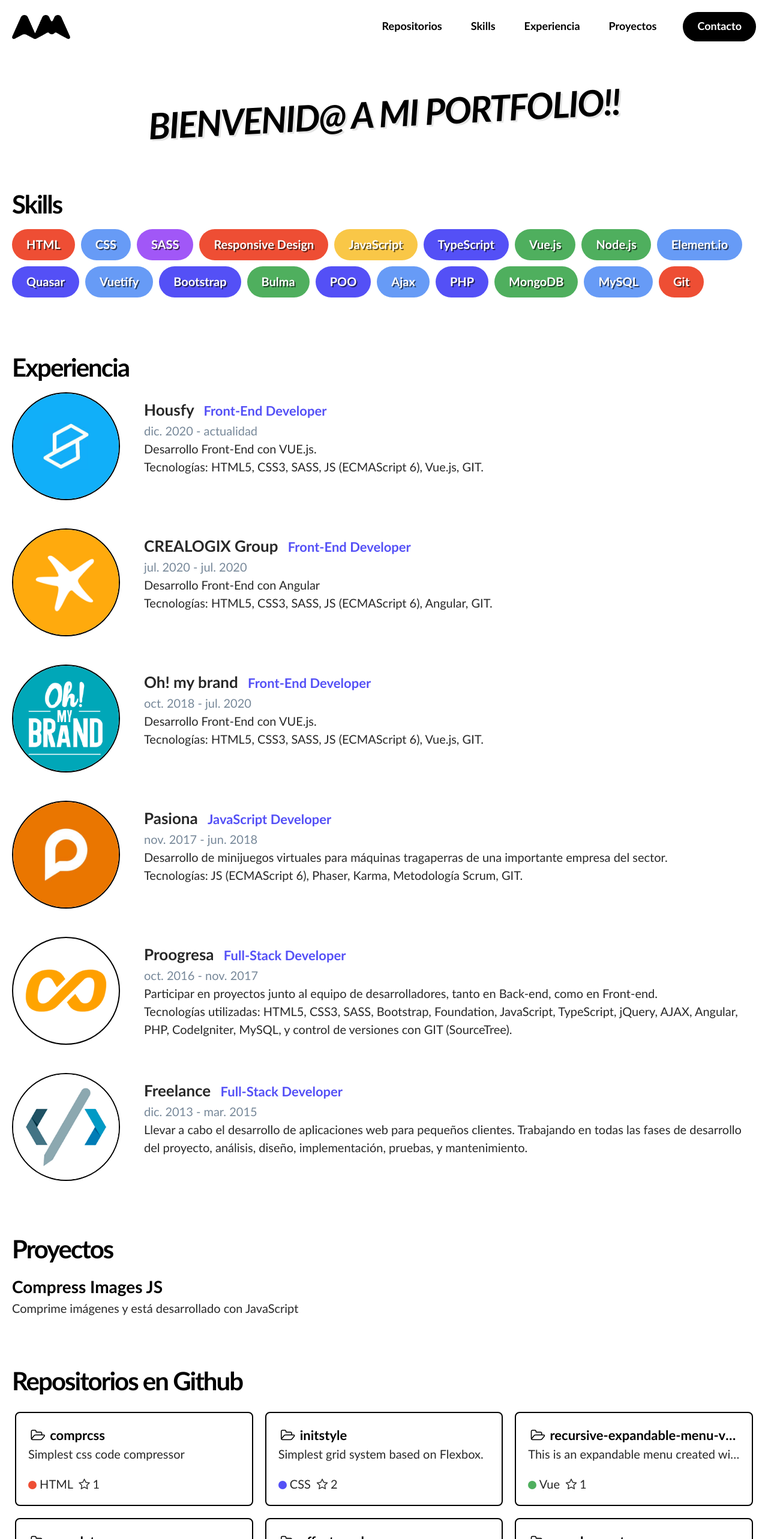
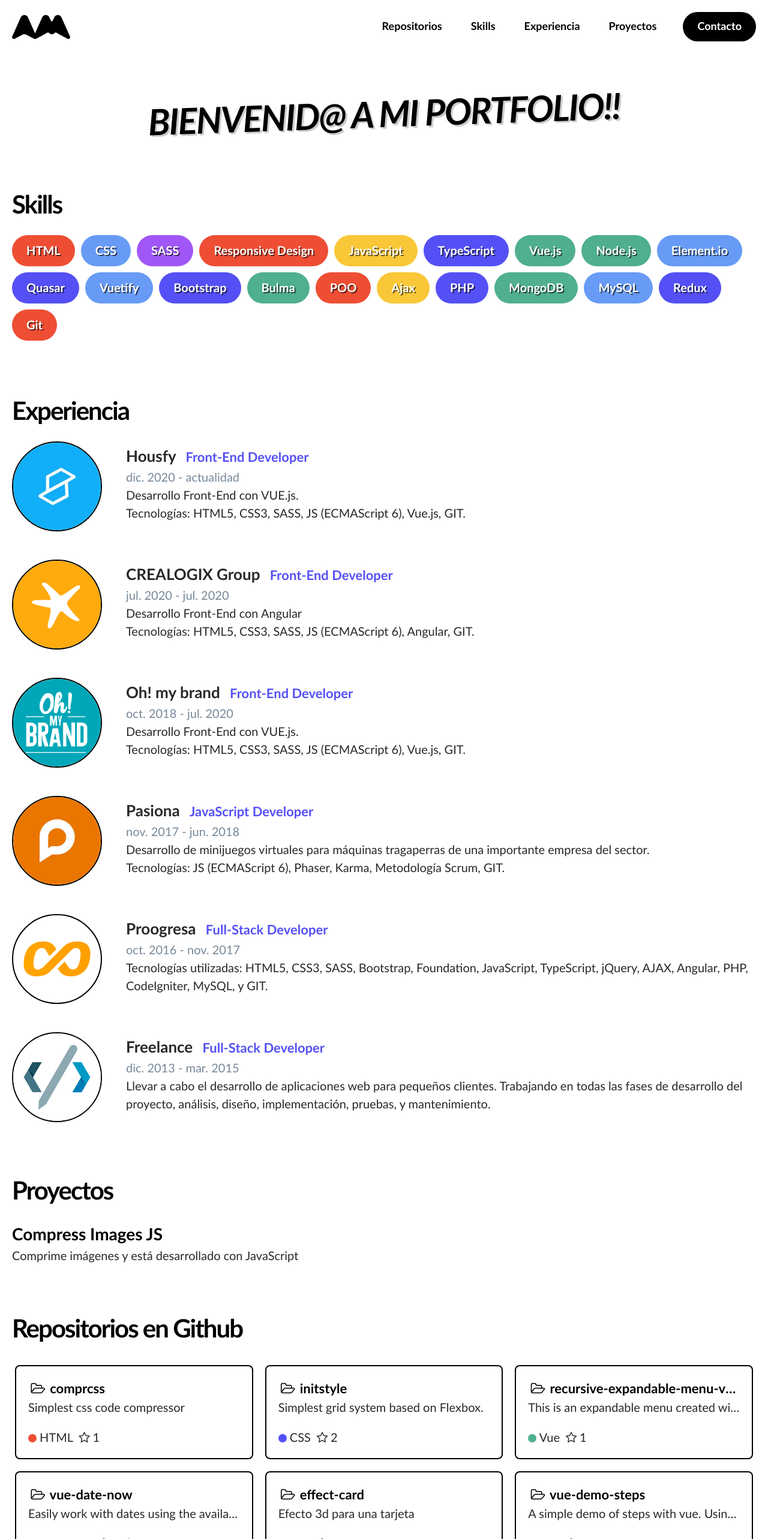
Before and after one commit to Mathiew82/portfolio, a Vue app: page / in a window 1280 px wide. Shown: the top 2566 px of the page at 60% size. Built offline with nearby package versions, Linux system fonts and the light colour scheme.

Commit message:
Ajustes de estilos

```diff
--- a/src/App.vue
+++ b/src/App.vue
@@ -37,10 +37,16 @@
       Mi nombre es Alberto Mateo y soy desarrollador Front-End de aplicaciones web. Gracias por visitar mi sitio! :)
     </span>
     <span>
-      <a href="#" data-title="Linkedin">
+      <a
+        href="#"
+        data-title="Linkedin"
+        target="_blank">
         <i class="icon icon-linkedin-squared" />
       </a>
-      <a href="#" data-title="Github">
+      <a
+        href="#"
+        data-title="Github"
+        target="_blank">
         <i class="icon icon-github-squared" />
       </a>
     </span>
--- a/src/scss/_theme.scss
+++ b/src/scss/_theme.scss
@@ -38,7 +38,7 @@ h3,
 h4 {
   color: var(--black-color);
   letter-spacing: -2px;
-  margin-bottom: var(--half-space);
+  margin-bottom: var(--default-space);
 }
 
 h1 {
@@ -46,9 +46,9 @@ h1 {
   font-size: 60px;
   margin: 75px 0;
   font-style: italic;
-  text-shadow: 3px 3px 0 rgba(black, .1);
+  text-shadow: 3px 3px 0 rgba(black, .2);
   text-transform: uppercase;
-  transform: rotate(-3deg);
+  transform: rotate(-2deg);
 
   @media (max-width: 768px) {
     font-size: 38px;
@@ -219,15 +219,21 @@ ul {
 
   > .experience-left-content {
     > .experience__logo {
-      width: 180px;
-      height: 180px;
+      width: 150px;
+      height: 150px;
       border: 2px solid var(--black-color);
-      border-radius: 90px;
+      border-radius: 75px;
+
+      @media (max-width: 768px) {
+        width: 70px;
+        height: 70px;
+        border-radius: 40px;
+      }
     }
   }
 
   > .experience-right-content {
-    padding: var(--half-space) 0 0 var(--double-space);
+    padding: var(--mid-half-space) 0 0 var(--double-space);
 
     > .experience__name {
       font-size: 26px;
@@ -242,6 +248,22 @@ ul {
 
     > .experience__date {
       color: var(--grey-color);
+    }
+
+    @media (max-width: 768px) {
+      padding: 0 0 0 var(--half-space);
+
+      > .experience__name {
+        display: block;
+        font-size: 20px;
+        font-weight: 600;
+        > span {
+          display: block;
+          font-size: 16px;
+          font-weight: 400;
+          margin-left: 0;
+        }
+      }
     }
   }
 }
--- a/src/scss/_variables.scss
+++ b/src/scss/_variables.scss
@@ -5,13 +5,13 @@
   --bg-color: white;
   --text-color: #282828;
   --grey-color: #789;
-  --green-color: #4faf5e;
+  --green-color: #4faf8e;
   --blue-color: #679bf6;
   --violet-color: #5450f6;
   --light-violet-color: #a157f7;
   --meat-color: #f18276;
   --red-color: #ee4e34;
-  --yellow-color: #f9c747;
+  --yellow-color: #f9c737;
 
   // Transitions
   --min-time-transition: .2s;
--- a/src/store.js
+++ b/src/store.js
@@ -71,11 +71,11 @@ export const store = createStore({
         },
         {
           name: 'POO',
-          color: '--violet-color'
+          color: '--red-color'
         },
         {
           name: 'Ajax',
-          color: '--blue-color'
+          color: '--yellow-color'
         },
         {
           name: 'PHP',
@@ -88,6 +88,10 @@ export const store = createStore({
         {
           name: 'MySQL',
           color: '--blue-color'
+        },
+        {
+          name: 'Redux',
+          color: '--violet-color'
         },
         {
           name: 'Git',
--- a/src/views/Home.vue
+++ b/src/views/Home.vue
@@ -92,8 +92,7 @@
         oct. 2016 - nov. 2017
       </div>
       <div class="experience__description">
-        Participar en proyectos junto al equipo de desarrolladores, tanto en Back-end, como en Front-end.
-        <p>Tecnologías utilizadas: HTML5, CSS3, SASS, Bootstrap, Foundation, JavaScript, TypeScript, jQuery, AJAX, Angular, PHP, CodeIgniter, MySQL, y control de versiones con GIT (SourceTree).</p>
+        Tecnologías utilizadas: HTML5, CSS3, SASS, Bootstrap, Foundation, JavaScript, TypeScript, jQuery, AJAX, Angular, PHP, CodeIgniter, MySQL, y GIT.
       </div>
     </span>
   </div>
@@ -117,7 +116,11 @@
   <h2 class="mt75">Proyectos</h2>
   <ul class="projects">
     <li>
-      <a href="#">Compress Images JS</a>
+      <a
+        href="https://compress-images-js.com/"
+        target="_blank">
+        Compress Images JS
+      </a>
       <br>Comprime imágenes y está desarrollado con JavaScript
     </li>
   </ul>
```
